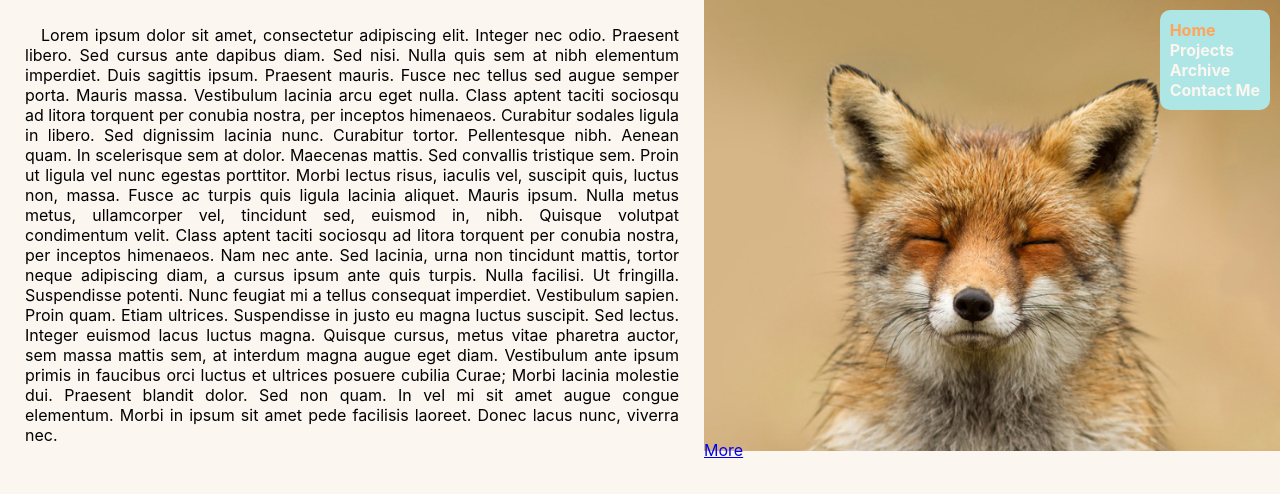
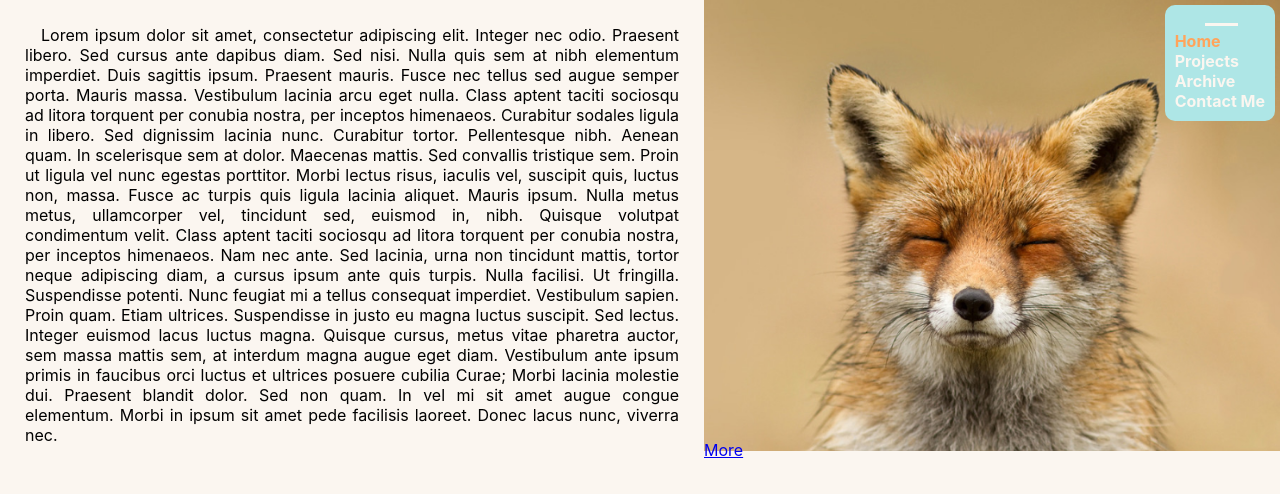
Before and after one commit to AlexandreGagnon-Lalonde/portafolio, a Next.js app: page / in a window 1280 px wide. Shown: the top 494 px of the page. Built offline with nearby package versions, Linux system fonts and the light colour scheme.

Commit message:
navigation menu minimizer

```diff
--- a/components/navigation/navigation.js
+++ b/components/navigation/navigation.js
@@ -1,7 +1,9 @@
 import styled from "styled-components";
 import { useState } from "react";
 
-import { FaHamburger } from "react-icons/fa";
+import { FaHamburger, FaRegWindowMinimize } from "react-icons/fa";
+import { FiMinimize } from "react-icons/fi";
+import { VscChromeMinimize } from "react-icons/vsc";
 
 import AboutMeLink from "./aboutMeLink";
 import ProjectsLink from "./projectsLink";
@@ -17,17 +19,27 @@ export default function Navigation() {
     setNavBar(!navBar);
   };
 
+  const minimizeMenuStyles = {
+    color: `${COLORS.white}`,
+    transform: "scale(3)",
+    margin: "auto",
+  };
+
   return (
-    <LinkContainer onClick={handleClick}>
+    <LinkContainer>
       {navBar ? (
         <>
+          <VscChromeMinimize style={minimizeMenuStyles} onClick={handleClick} />
           <AboutMeLink />
           <ProjectsLink />
           <ArchiveLink />
           <ContactLink />
         </>
       ) : (
-        <FaHamburger style={{ color: `${COLORS.orange}` }} />
+        <FaHamburger
+          style={{ color: `${COLORS.orange}` }}
+          onClick={handleClick}
+        />
       )}
     </LinkContainer>
   );
@@ -35,8 +47,8 @@ export default function Navigation() {
 
 const LinkContainer = styled.div`
   position: fixed;
-  top: 10px;
-  right: 10px;
+  top: 5px;
+  right: 5px;
   background-color: ${COLORS.blue};
   padding: 10px;
   display: flex;
```
